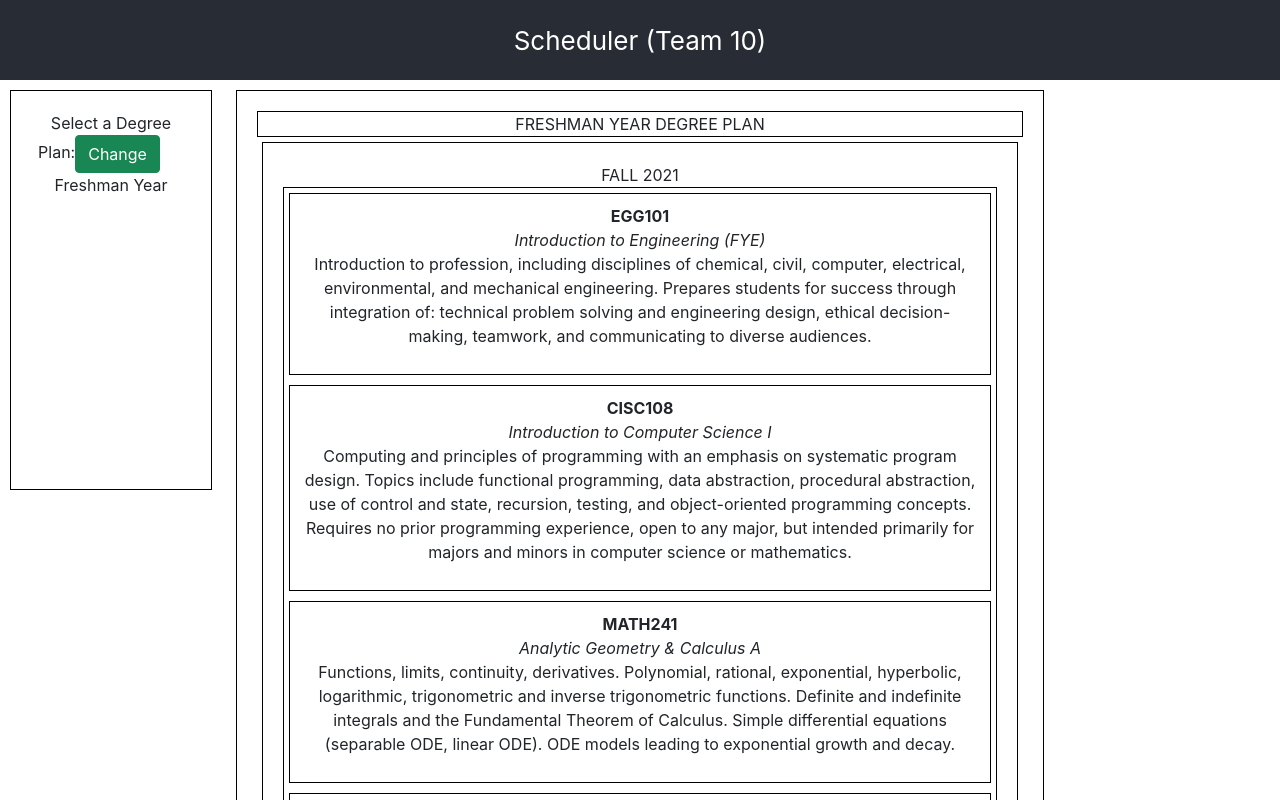
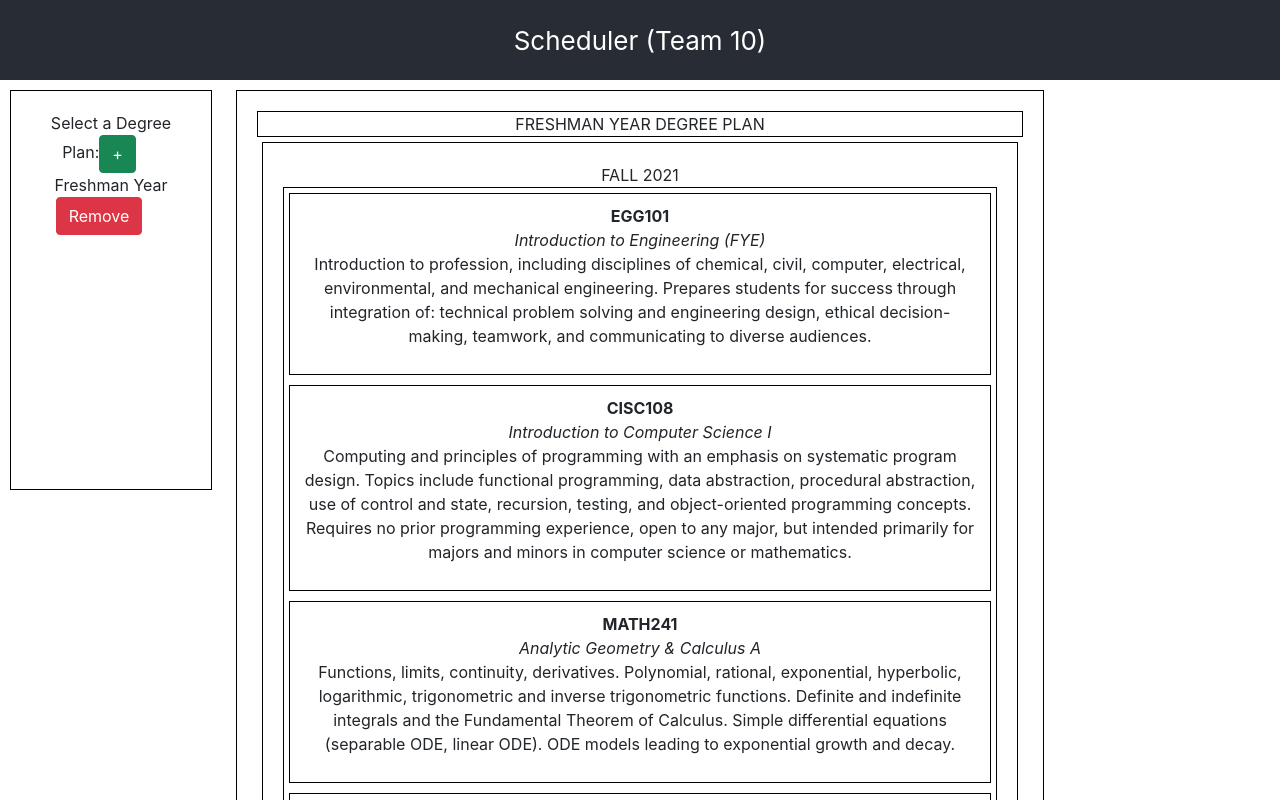
Before and after one commit to UD-CISC275-S22/cis-scheduler-team-10, a React (Create React App) app: page / in a window 1280 px wide. Shown: the top 800 px of the page. Built offline with nearby package versions, Linux system fonts and the light colour scheme.

Commit message:
Ability to Add and Remove (Intital Version)

```diff
--- a/src/App.tsx
+++ b/src/App.tsx
@@ -33,8 +33,9 @@ function App(): JSX.Element {
 
     function removePlan(planName: string): void {
         changeAllPlans(
-            allPlans.filter((p: Plan): boolean => p.name === planName)
+            allPlans.filter((p: Plan): boolean => p.name !== planName)
         );
+        changePlanView(null);
     }
 
     return (
@@ -50,6 +51,7 @@ function App(): JSX.Element {
                         degreePlans={allPlans}
                         updatePlanView={updatePlanView}
                         addPlan={addPlan}
+                        removePlan={removePlan}
                     ></DegreePlansListComponent>
                 </Col>
                 <Col className="degreePlan">
--- a/src/DegreePlansListComponent.tsx
+++ b/src/DegreePlansListComponent.tsx
@@ -7,22 +7,22 @@ function InsertPlan({
     planName,
     setPlanName,
     addPlan,
-    editing,
-    changeEditing
+    adding,
+    changeAdding
 }: {
     planName: string;
     setPlanName: (name: string) => void;
     addPlan: (newPlanName: string) => void;
-    editing: boolean;
-    changeEditing: (editing: boolean) => void;
+    adding: boolean;
+    changeAdding: (adding: boolean) => void;
 }): JSX.Element {
     function save() {
         addPlan(planName);
-        changeEditing(!editing);
+        changeAdding(!adding);
         setPlanName("Insert Name Here");
     }
     function cancel() {
-        changeEditing(!editing);
+        changeAdding(!adding);
         setPlanName("Insert Name Here");
     }
     return (
@@ -51,13 +51,16 @@ function InsertPlan({
 export function DegreePlansListComponent({
     degreePlans,
     updatePlanView,
-    addPlan
+    addPlan,
+    removePlan
 }: {
     degreePlans: Plan[];
     updatePlanView: (plan: Plan) => void;
     addPlan: (newPlanName: string) => void;
+    removePlan: (planName: string) => void;
 }): JSX.Element {
     const [planName, setPlanName] = useState<string>("Insert Name Here");
+    const [adding, changeAdding] = useState<boolean>(false);
     const [editing, changeEditing] = useState<boolean>(false);
     return (
         <div
@@ -65,30 +68,51 @@ export function DegreePlansListComponent({
             style={{ border: "1px solid black", padding: "20px" }}
         >
             Select a Degree Plan:
-            <Button
-                onClick={() => changeEditing(!editing)}
-                variant="success"
-                className="me-4"
-            >
-                Change
-            </Button>
+            {editing ? (
+                <span></span>
+            ) : (
+                <Button
+                    onClick={() => changeAdding(!adding)}
+                    variant="success"
+                    className="me-4"
+                >
+                    +
+                </Button>
+            )}
             {degreePlans.map((plan: Plan) => {
                 return (
                     <div key={plan.name} onClick={() => updatePlanView(plan)}>
                         {plan.name}
+                        {editing ? (
+                            <Button
+                                onClick={() => removePlan(plan.name)}
+                                variant="danger"
+                                className="me-4"
+                            >
+                                -
+                            </Button>
+                        ) : (
+                            <span></span>
+                        )}
                     </div>
                 );
             })}
-            {editing ? (
+            {adding ? (
                 <InsertPlan
                     planName={planName}
                     setPlanName={setPlanName}
                     addPlan={addPlan}
-                    editing={editing}
-                    changeEditing={changeEditing}
+                    adding={adding}
+                    changeAdding={changeAdding}
                 ></InsertPlan>
             ) : (
-                <span></span>
+                <Button
+                    onClick={() => changeEditing(!editing)}
+                    variant="danger"
+                    className="me-4"
+                >
+                    Remove
+                </Button>
             )}
         </div>
     );
```
